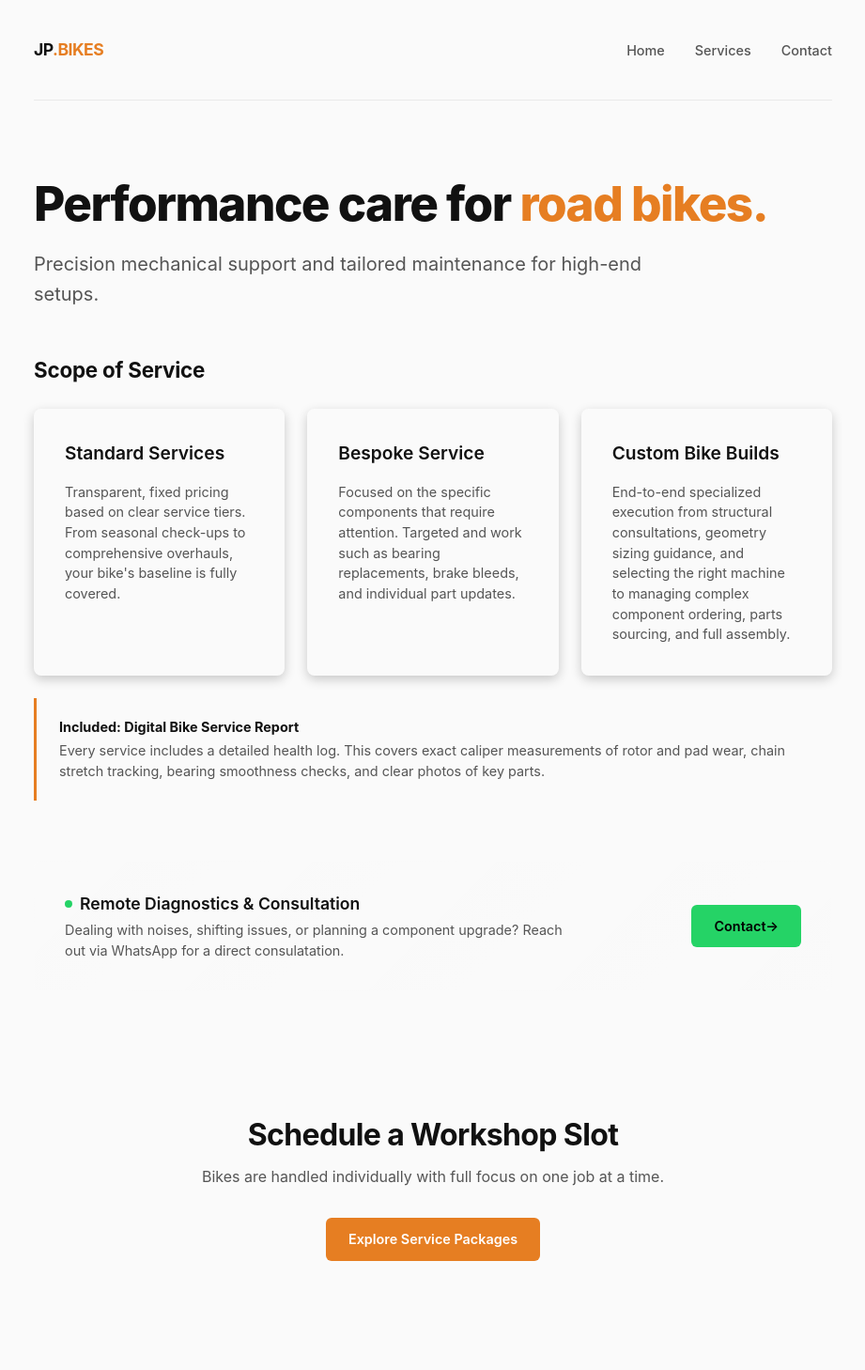
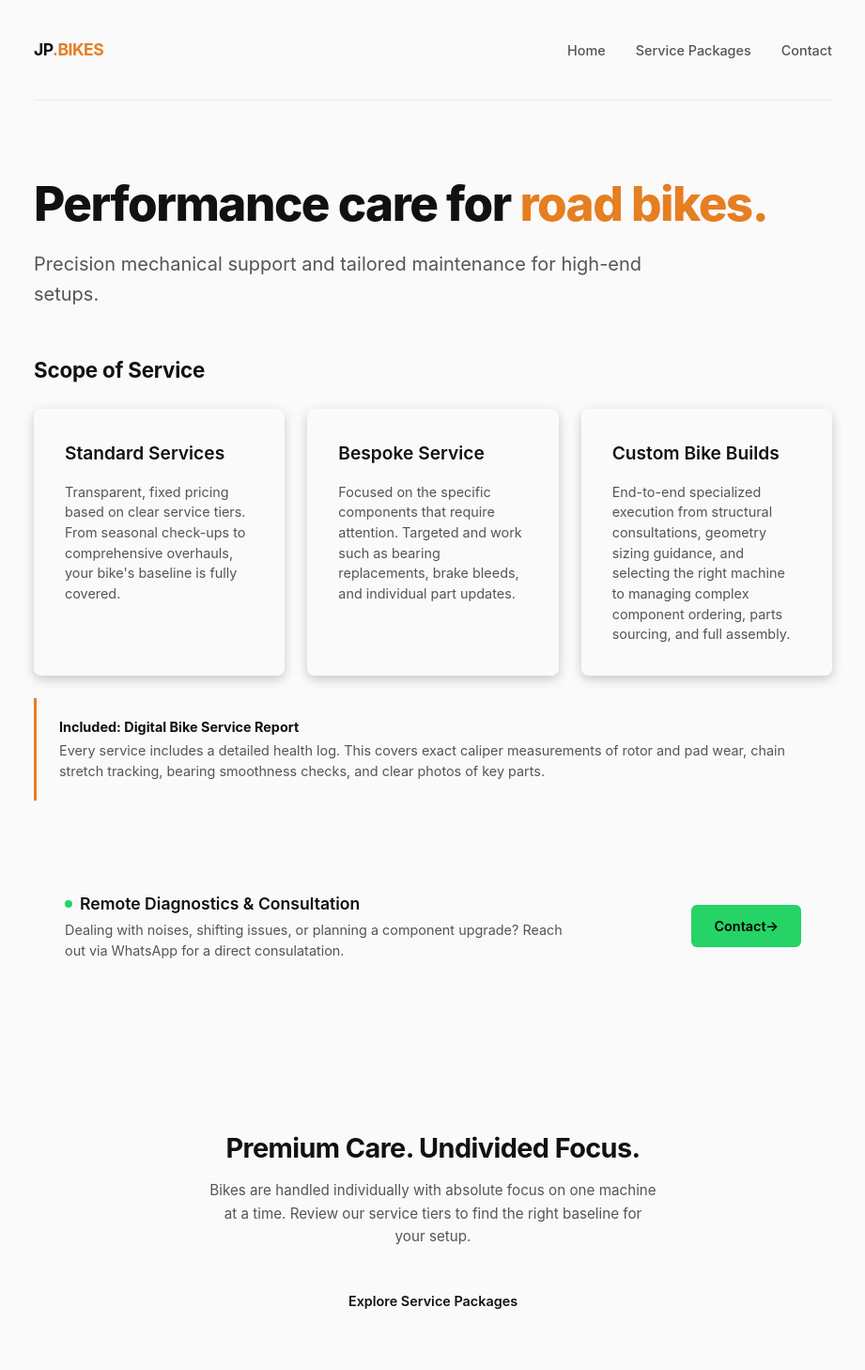
Before and after one commit to jpanek/bikes.jpanek.eu, a Flask app: page /en/ in a window 1280 px wide. Shown: the whole page at 94% size, without its empty margins (179-1100 px from the left). Before the commit the page ends 1342 px from the top, so only its background shows below. Run offline with Flask 3, Linux system fonts and the light colour scheme.

Commit message:
added styles

```diff
--- a/templates/base.html
+++ b/templates/base.html
@@ -16,7 +16,7 @@
             <nav>
                 <ul>
                     <li><a href="{{ url_for('lang_index', lang='en') }}">Home</a></li>
-                    <li><a href="{{ url_for('lang_services', lang='en') }}">Services</a></li>
+                    <li><a href="{{ url_for('lang_services', lang='en') }}">Service Packages</a></li>
                     <li><a href="{{ url_for('lang_contact', lang='en') }}">Contact</a></li>
                 </ul>
             </nav>
--- a/templates/en/contact.html
+++ b/templates/en/contact.html
@@ -21,7 +21,7 @@
 
     <div style="margin-top: 3rem; border-top: 1px solid var(--border-color); padding-top: 2rem; color: var(--text-muted); font-size: 0.9rem; display: flex; justify-content: space-between; gap: 1rem;">
         <div><strong>Location:</strong> Prague, Czech Republic</div>
-        <div style="max-width: 380px; text-align: right;">Work is scheduled on an individual appointment basis to ensure quality. Walk-ins are not structured.</div>
+        <div style="max-width: 380px; text-align: right;">Work is scheduled on an individual appointment basis to ensure quality.</div>
     </div>
 </section>
 {% endblock %}
--- a/templates/en/index.html
+++ b/templates/en/index.html
@@ -87,12 +87,19 @@
 
 -->
 
-<!-- Bottom CTA Conversion block -->
-<section class="bottom-cta-conversion" style="text-align: center; border-top: 1px solid rgba(255,255,255,0.06); padding-top: 4rem; padding-bottom: 2rem;">
-    <h2 style="font-size: 2rem; font-weight: 700; margin-bottom: 0.5rem; letter-spacing: -0.02em;">Schedule a Workshop Slot</h2>
-    <p style="font-size: 1rem; color: var(--text-muted); max-width: 500px; margin: 0 auto 2rem auto; line-height: 1.5;">
-        Bikes are handled individually with full focus on one job at a time.
+<!-- ========================================== -->
+<!-- Aligned Bottom CTA Conversion Section     -->
+<!-- ========================================== -->
+<section class="bottom-cta-conversion" style="text-align: center; border-top: 1px solid rgba(255,255,255,0.06); padding-top: 5rem; padding-bottom: 3rem;">
+    <h2 style="font-size: 1.8rem; font-weight: 700; margin: 0 0 0.75rem 0; letter-spacing: -0.02em; color: var(--text-main);">
+        Premium Care. Undivided Focus.
+    </h2>
+    <p style="font-size: 0.95rem; color: var(--text-muted); max-width: 480px; margin: 0 auto 2rem auto; line-height: 1.6;">
+        Bikes are handled individually with absolute focus on one machine at a time. Review our service tiers to find the right baseline for your setup.
     </p>
-    <a href="{{ url_for('lang_services', lang='en') }}" style="background: var(--accent); color: #ffffff; padding: 0.75rem 1.5rem; border-radius: 6px; font-weight: 600; text-decoration: none; display: inline-block; font-size: 0.9rem;">Explore Service Packages</a>
+
+    <a href="{{ url_for('lang_services', lang='en') }}" style="background: rgba(255,255,255,0.04); border: 1px solid rgba(255,255,255,0.15); color: var(--text-main); padding: 0.8rem 1.8rem; border-radius: 6px; font-weight: 600; text-decoration: none; display: inline-block; font-size: 0.9rem; transition: background 0.2s;">
+        Explore Service Packages
+    </a>
 </section>
 {% endblock %}
```
